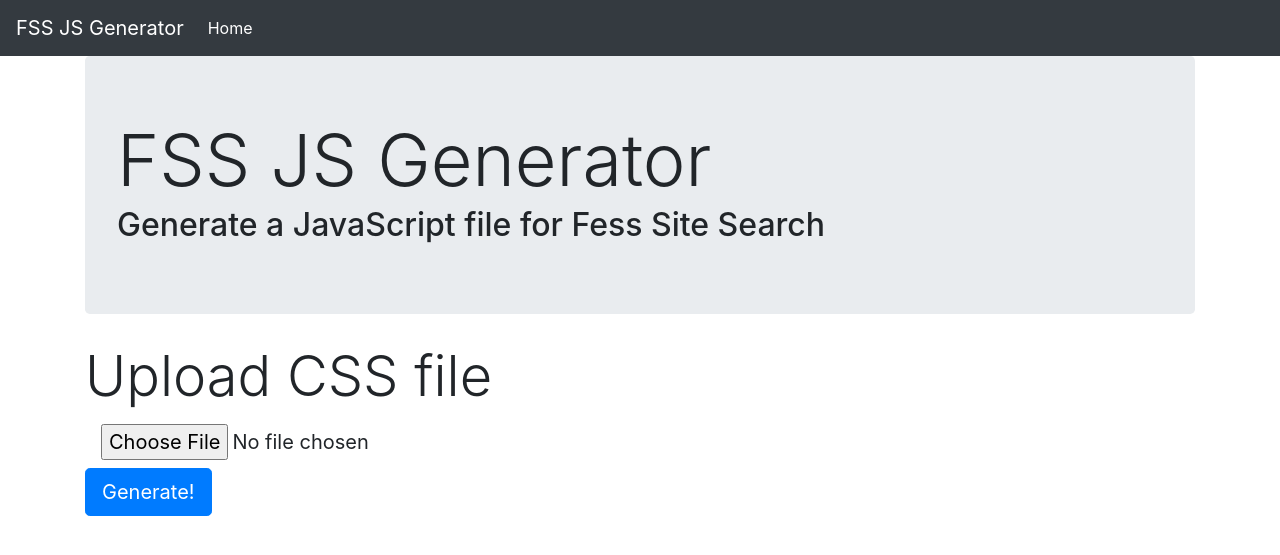
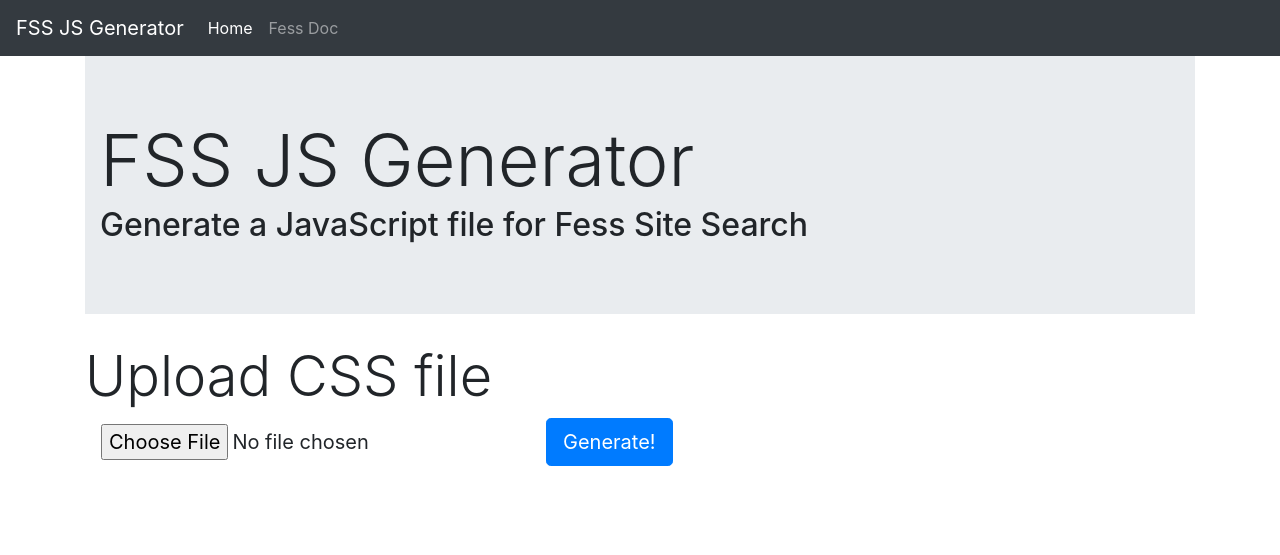
Before and after one commit to codelibs/fess-site-search, a Flask app: page / in a window 1280 px wide. Shown: the top 555 px of the page. Run offline with Flask 2, Linux system fonts and the light colour scheme; some libraries are stand-ins or nearby versions.

Commit message:
Improve html design

```diff
--- a/app/templates/index.html
+++ b/app/templates/index.html
@@ -18,19 +18,24 @@
           <li class="nav-item active">
             <a class="nav-link" href="#">Home <span class="sr-only">(current)</span></a>
           </li>
+          <li class="nav-item">
+            <a class="nav-link" href="http://fess.codelibs.org/">Fess Doc</a>
+          </li>
         </ul>
       </div>
     </nav>
 
     <div class="container theme-showcase" role="main">
-      <div class="jumbotron">
-        <h1 class="display-3">FSS JS Generator</h1>
-        <h2 class="display-5">Generate a JavaScript file for Fess Site Search</h2>
+      <div class="jumbotron jumbotron-fluid">
+        <div class="container">
+          <h1 class="display-3">FSS JS Generator</h1>
+          <h2 class="display-5">Generate a JavaScript file for Fess Site Search</h2>
+        </div>
       </div>
 
       <form method="post" enctype="multipart/form-data">
-        <div class="form-group">
-          <label for="upload-css-file" class="display-4">Upload CSS file</label>
+        <label class="display-4">Upload CSS file</label>
+        <div class="form-inline">
           <input type="file" name="file" class="form-control-file form-control-lg">
           <input type="submit" class="btn btn-primary btn-lg" value="Generate!">
         </div>
```
